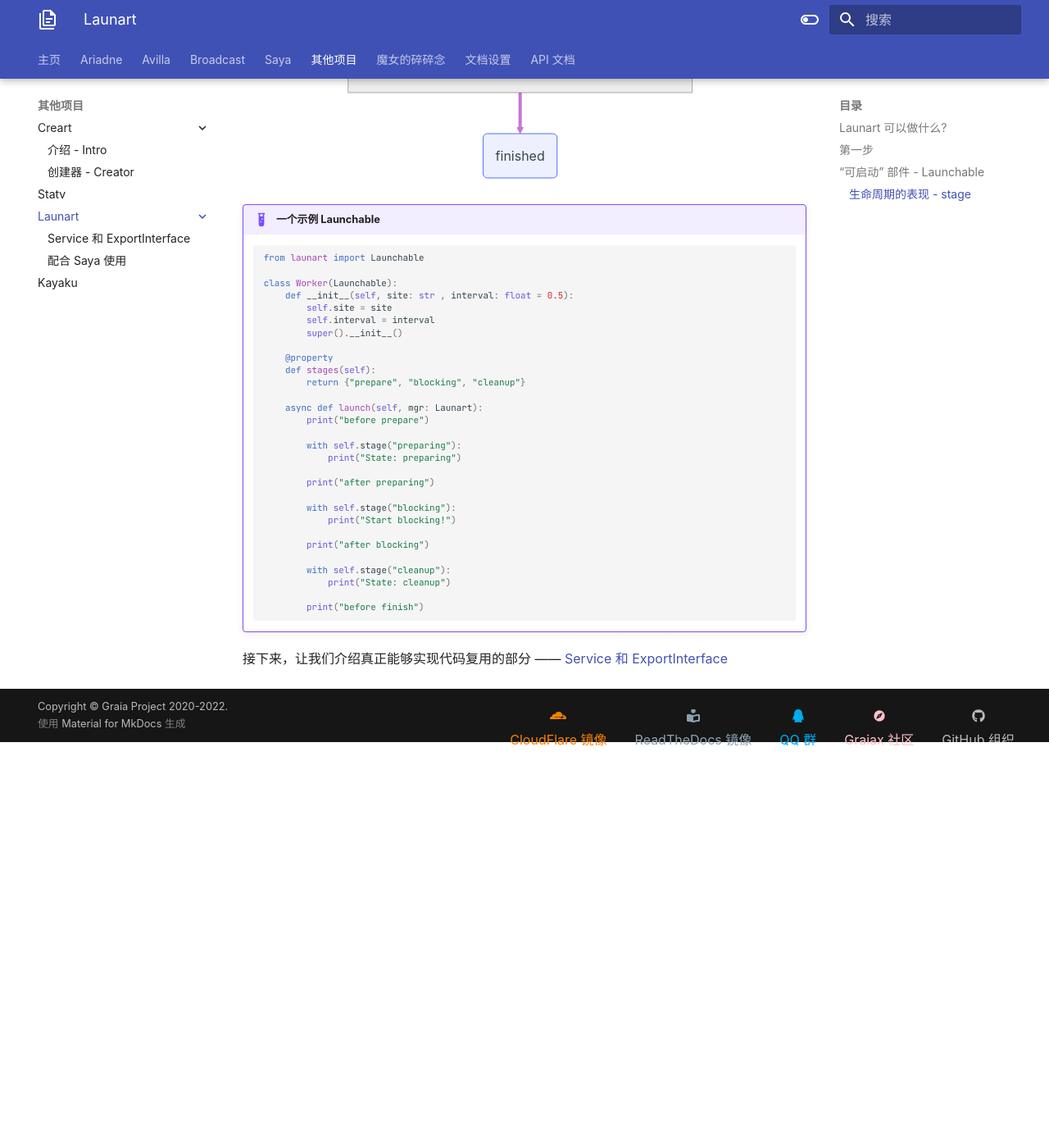
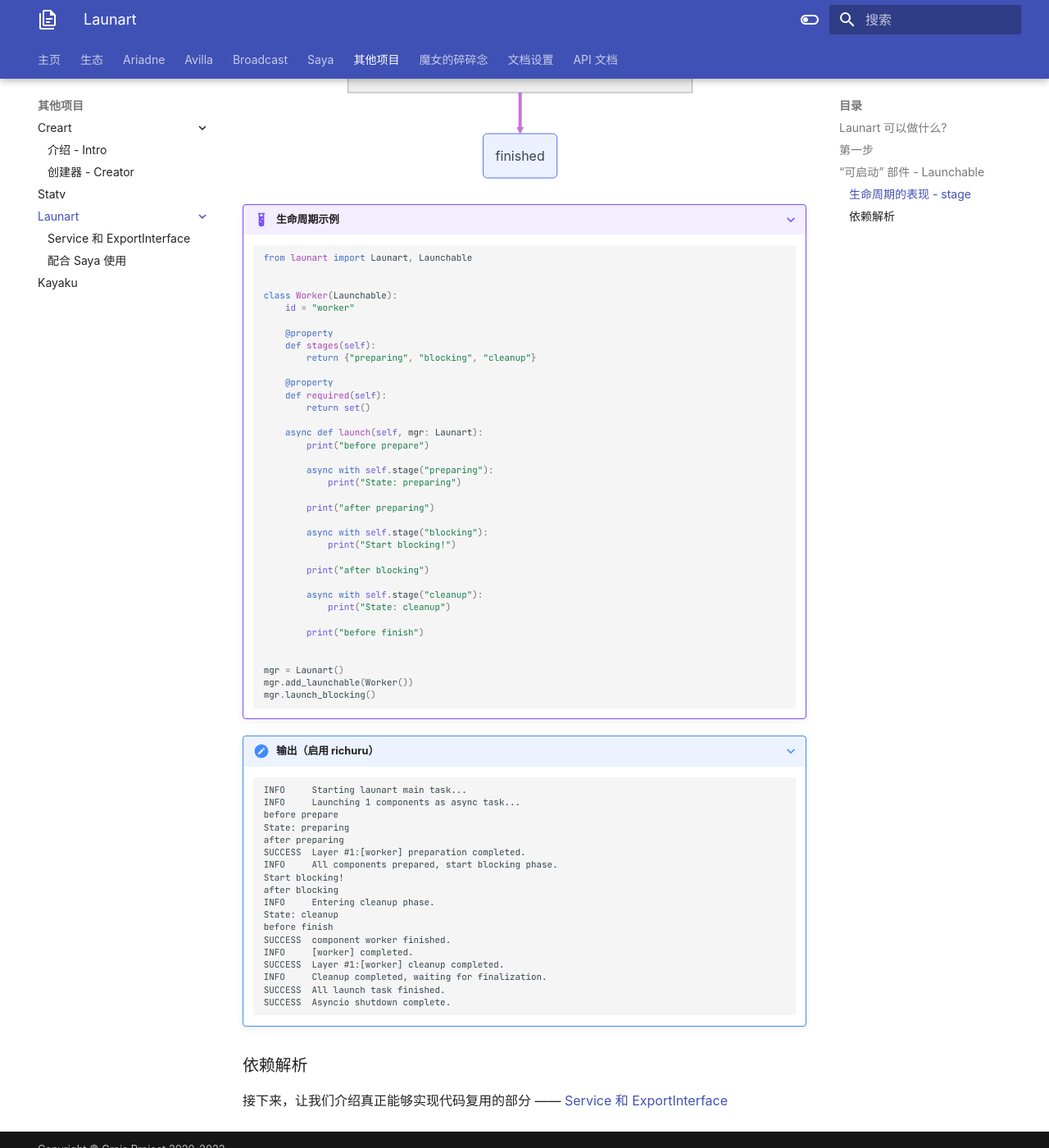
Before and after one commit to GraiaProject/Document, an MkDocs documentation site: the page built from docs/other/launart/index.md, in a window 1280 px wide and 1400 px high, scrolled down 2239 px. Shown: the whole window at 82% size. Built offline with MkDocs 1.6.1 and Material for MkDocs 9.7.7, drawn with Linux system fonts in a browser that asks for light colours; before the commit the page ends 3155 px from its top, so only the background shows below that.

````diff
--- a/docs/other/launart/index.md
+++ b/docs/other/launart/index.md
@@ -98,40 +98,70 @@ flowchart TB
 ```
 
 
-!!! example "一个示例 Launchable"
+???+ example "生命周期示例"
 
     ```py
-    from launart import Launchable
+    from launart import Launart, Launchable
+
 
     class Worker(Launchable):
-        def __init__(self, site: str , interval: float = 0.5):
-            self.site = site
-            self.interval = interval
-            super().__init__()
+        id = "worker"
 
         @property
         def stages(self):
-            return {"prepare", "blocking", "cleanup"}
+            return {"preparing", "blocking", "cleanup"}
+
+        @property
+        def required(self):
+            return set()
 
         async def launch(self, mgr: Launart):
             print("before prepare")
 
-            with self.stage("preparing"):
+            async with self.stage("preparing"):
                 print("State: preparing")
 
             print("after preparing")
 
-            with self.stage("blocking"):
+            async with self.stage("blocking"):
                 print("Start blocking!")
 
             print("after blocking")
 
-            with self.stage("cleanup"):
+            async with self.stage("cleanup"):
                 print("State: cleanup")
 
             print("before finish")
+
+
+    mgr = Launart()
+    mgr.add_launchable(Worker())
+    mgr.launch_blocking()
     ```
 
+???+ note "输出（启用 richuru）"
 
+    ```text
+    INFO     Starting launart main task...
+    INFO     Launching 1 components as async task...
+    before prepare
+    State: preparing
+    after preparing
+    SUCCESS  Layer #1:[worker] preparation completed.
+    INFO     All components prepared, start blocking phase.
+    Start blocking!
+    after blocking
+    INFO     Entering cleanup phase.
+    State: cleanup
+    before finish
+    SUCCESS  component worker finished.
+    INFO     [worker] completed.
+    SUCCESS  Layer #1:[worker] cleanup completed.
+    INFO     Cleanup completed, waiting for finalization.
+    SUCCESS  All launch task finished.
+    SUCCESS  Asyncio shutdown complete.
+    ```
+
+### 依赖解析
 
 接下来，让我们介绍真正能够实现代码复用的部分 —— [Service 和 ExportInterface](./service.md)
````
Also changed, not shown: docs/NAV.md (+1 -0 lines), docs/ecosystem.md (added, +94 -0 lines), docs/index.md (+42 -3 lines).
